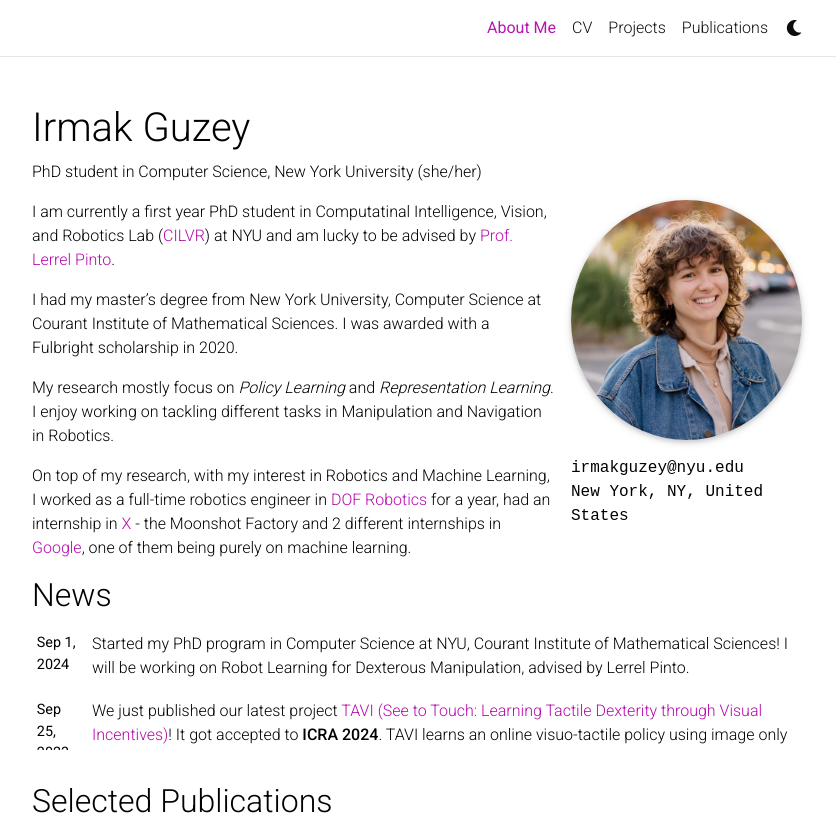
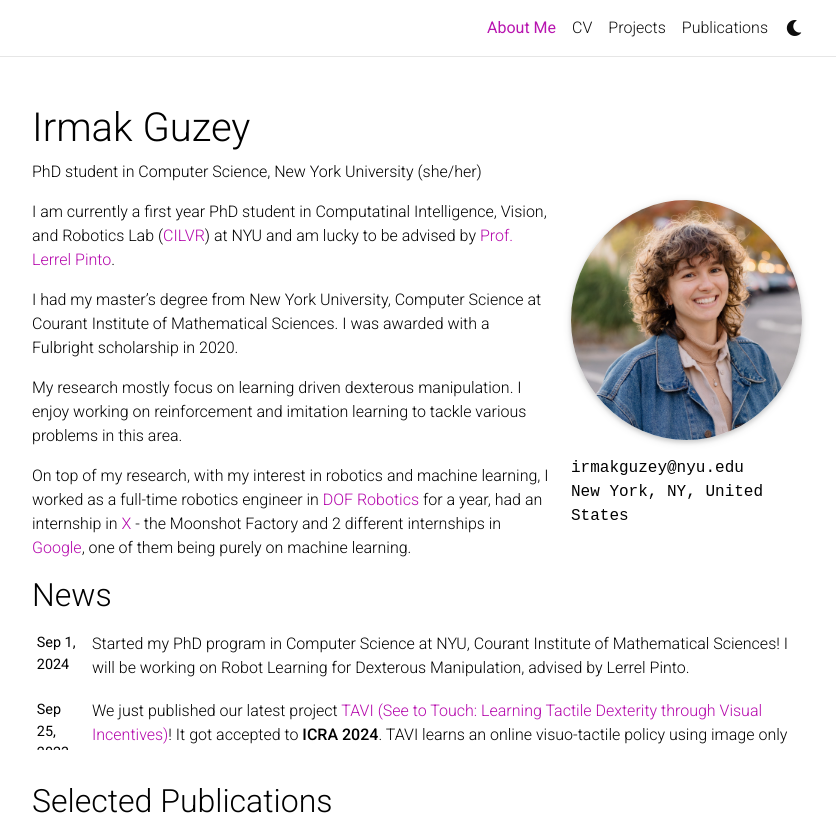
Before and after one commit to irmakguzey/irmakguzey.github.io, a Jekyll site: the page built from _pages/about.md, in a window 1280 px wide and 1122 px high, cut to the strip 0-833 px from the top of the window. Shown: the whole strip, without its empty margins (223-1059 px from the left). Built offline with Jekyll 4.4.1, drawn with Linux system fonts in a browser that asks for light colours; full-size pictures stand in for the smaller copies a plugin makes; comment, search, counter and statistics services are not loaded; a style sheet for code colours, icons or effects is not loaded.

Commit message:
Changed the about

```diff
--- a/_pages/about.md
+++ b/_pages/about.md
@@ -21,6 +21,6 @@ I am currently a first year PhD student in Computatinal Intelligence, Vision, an
 
 I had my master's degree from New York University, Computer Science at Courant Institute of Mathematical Sciences. I was awarded with a Fulbright scholarship in 2020.
 
-My research mostly focus on *Policy Learning* and *Representation Learning*. I enjoy working on tackling different tasks in Manipulation and Navigation in Robotics.
+My research mostly focus on learning driven dexterous manipulation. I enjoy working on reinforcement and imitation learning to tackle various problems in this area.
 
-On top of my research, with my interest in Robotics and Machine Learning, I worked as a full-time robotics engineer in [DOF Robotics](https://dofrobotics.com/) for a year, had an internship in [X](https://x.company/) - the Moonshot Factory and 2 different internships in [Google](https://about.google/), one of them being purely on machine learning.
+On top of my research, with my interest in robotics and machine learning, I worked as a full-time robotics engineer in [DOF Robotics](https://dofrobotics.com/) for a year, had an internship in [X](https://x.company/) - the Moonshot Factory and 2 different internships in [Google](https://about.google/), one of them being purely on machine learning.
```
